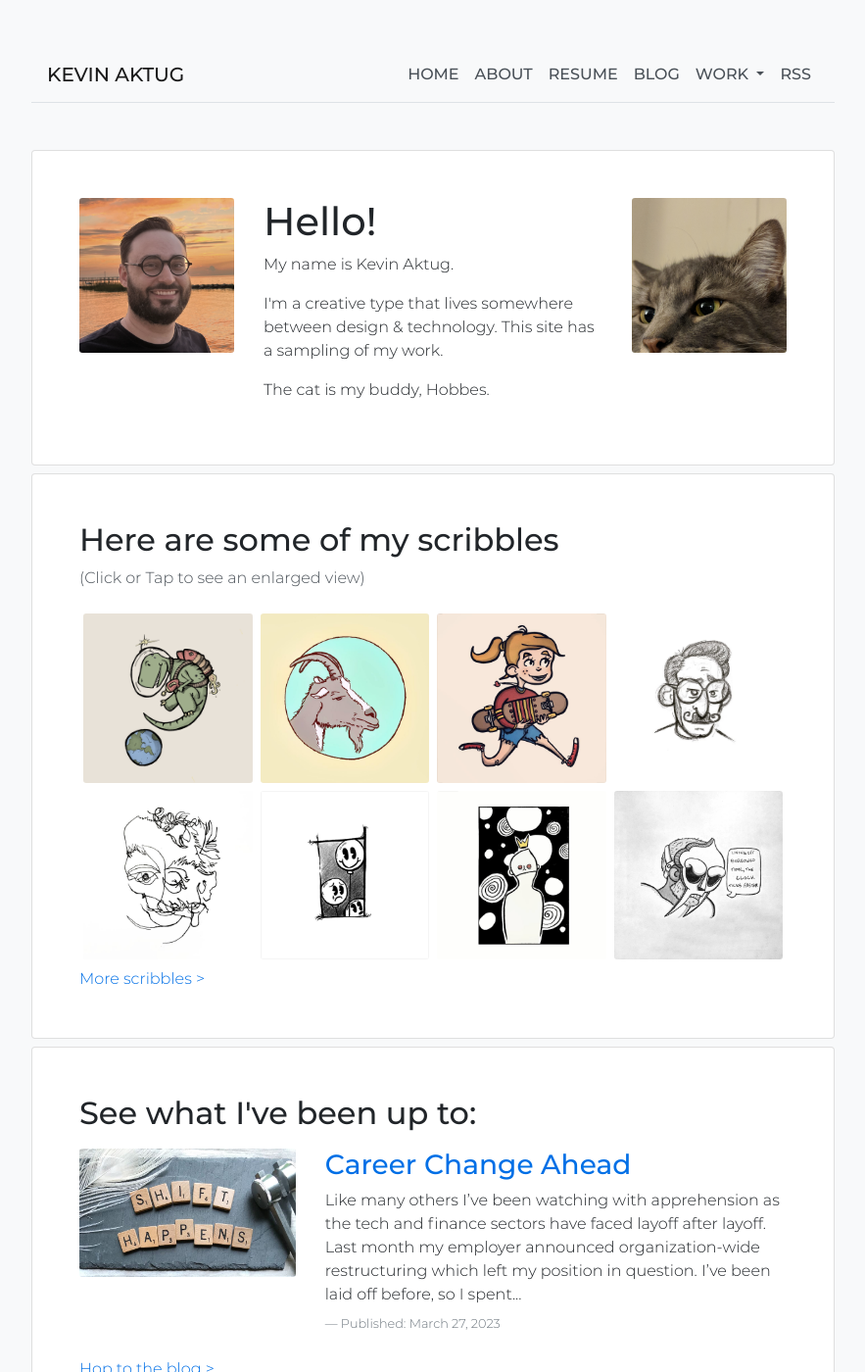
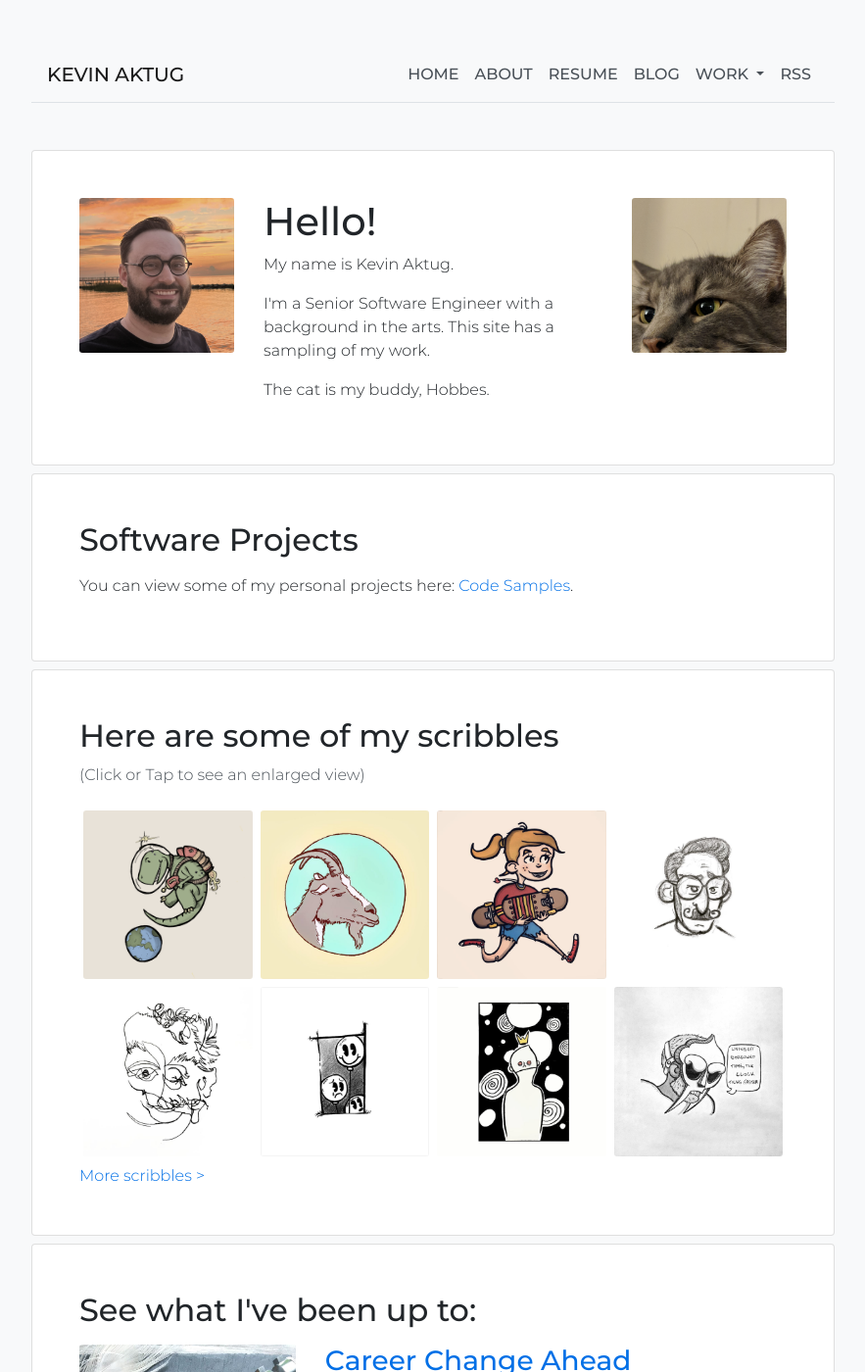
Before and after one commit to Kmagameguy/portfolio, a Jekyll site: the page built from index.html, in a window 1280 px wide and 1400 px high. Shown: the whole window at 98% size, without its empty margins (198-1081 px from the left). Built offline with Jekyll 4.4.1, drawn with Linux system fonts in a browser that asks for light colours.

Commit message:
Misc Updates (#128)
* Add Screenshots & Code Usage Examples

* Update Home Page

* Update About Page

```diff
--- a/_config.yml
+++ b/_config.yml
@@ -45,9 +45,7 @@ social:
     - *github_link
 
 employer:
-  name: Custom Ink
   job: Senior Software Engineer
-  url: https://www.customink.com
 
 # Build settings
 theme: minima
--- a/assets/css/main.scss
+++ b/assets/css/main.scss
@@ -184,3 +184,17 @@ pre {
 .project-meta .meta-link:active {
   transform: translateY(1px);
 }
+
+.code-example {
+  background: #f2f4f6;
+  color: #1a1f24;
+  font-family: "Fira Mono", "Courier New", monospace;
+  font-size: 0.9rem;
+  letter-spacing: 0.01em;
+  tab-size: 2;
+  line-height: 1.8;
+  padding: 1rem 1.2rem;
+  border-left: 4px solid #5b7c99;
+  border-radius: 0.5rem;
+  overflow-x: auto;
+}
--- a/index.html
+++ b/index.html
@@ -13,8 +13,7 @@ layout: home
         My name is Kevin Aktug.
       </p>
       <p>
-        I'm a creative type that lives somewhere
-        between design & technology.  This site
+        I'm a {{ site.employer.job }} with a background in the arts.  This site
         has a sampling of my work.
       </p>
       <p>
@@ -30,6 +29,13 @@ layout: home
   document.getElementById("main-prof").src= atob("L2Fzc2V0cy9pbWFnZXMvbWFpbl9wcm9mLnBuZw==");
   document.getElementById("el-gato").src = atob("L2Fzc2V0cy9pbWFnZXMvaG9iYmVzLnBuZw==");
 </script>
+
+<div class="card mt-2">
+  <h2 class="mb-3">Software Projects</h2>
+  <p>
+    You can view some of my personal projects here: <a href="/code/">Code Samples</a>.
+  </p>
+</div>
 
 {% include thumbnailCard.html
   headerText = 'Here are some of my scribbles'
```
Also changed, not shown: _data/projects.yml (+38 -0 lines), _includes/project_card.html (+39 -9 lines), site/about/index.html (+6 -3 lines), assets/images/code/oot_heart_piece_tracker.png (added), assets/images/code/subscriptions_tracker_preview.png (added).
